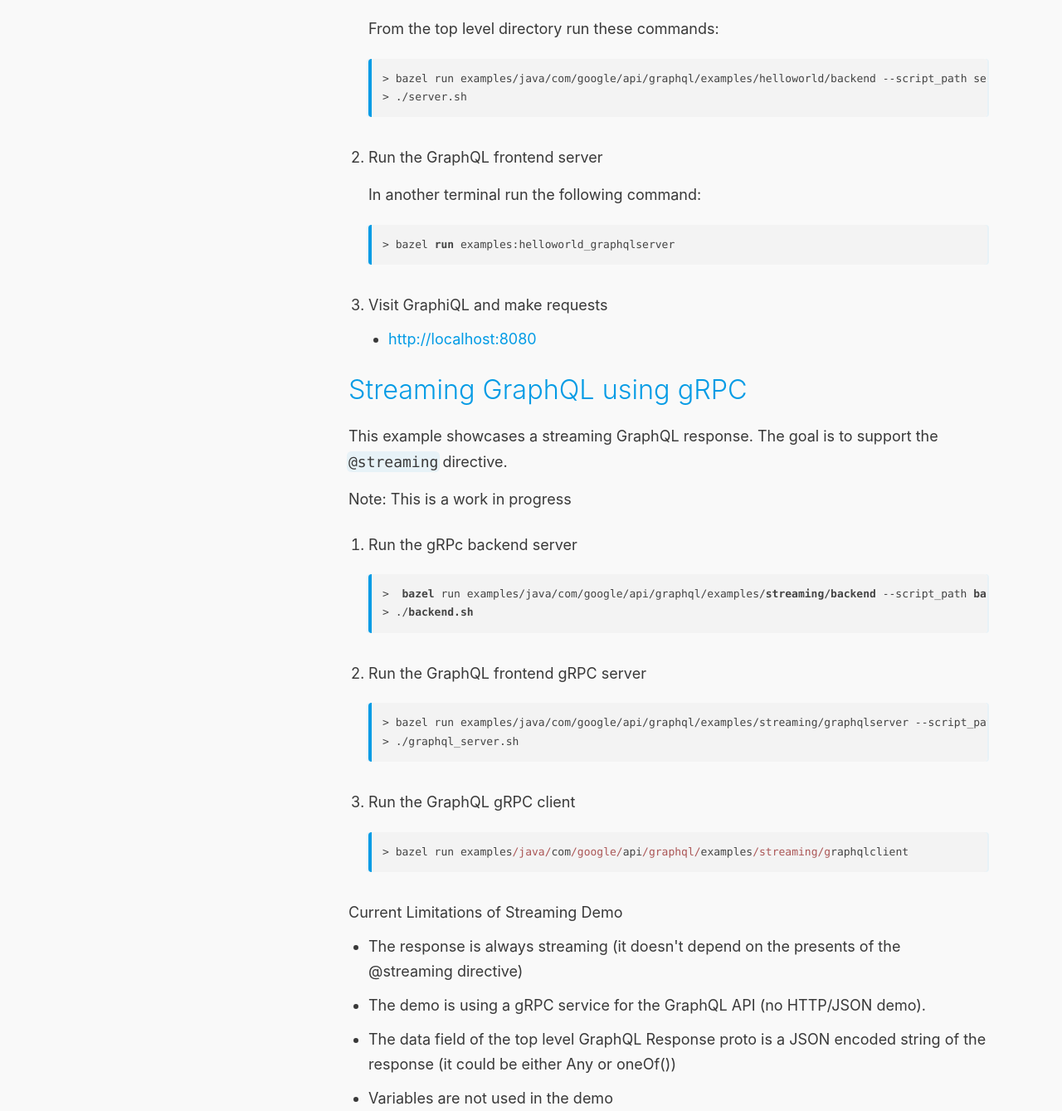
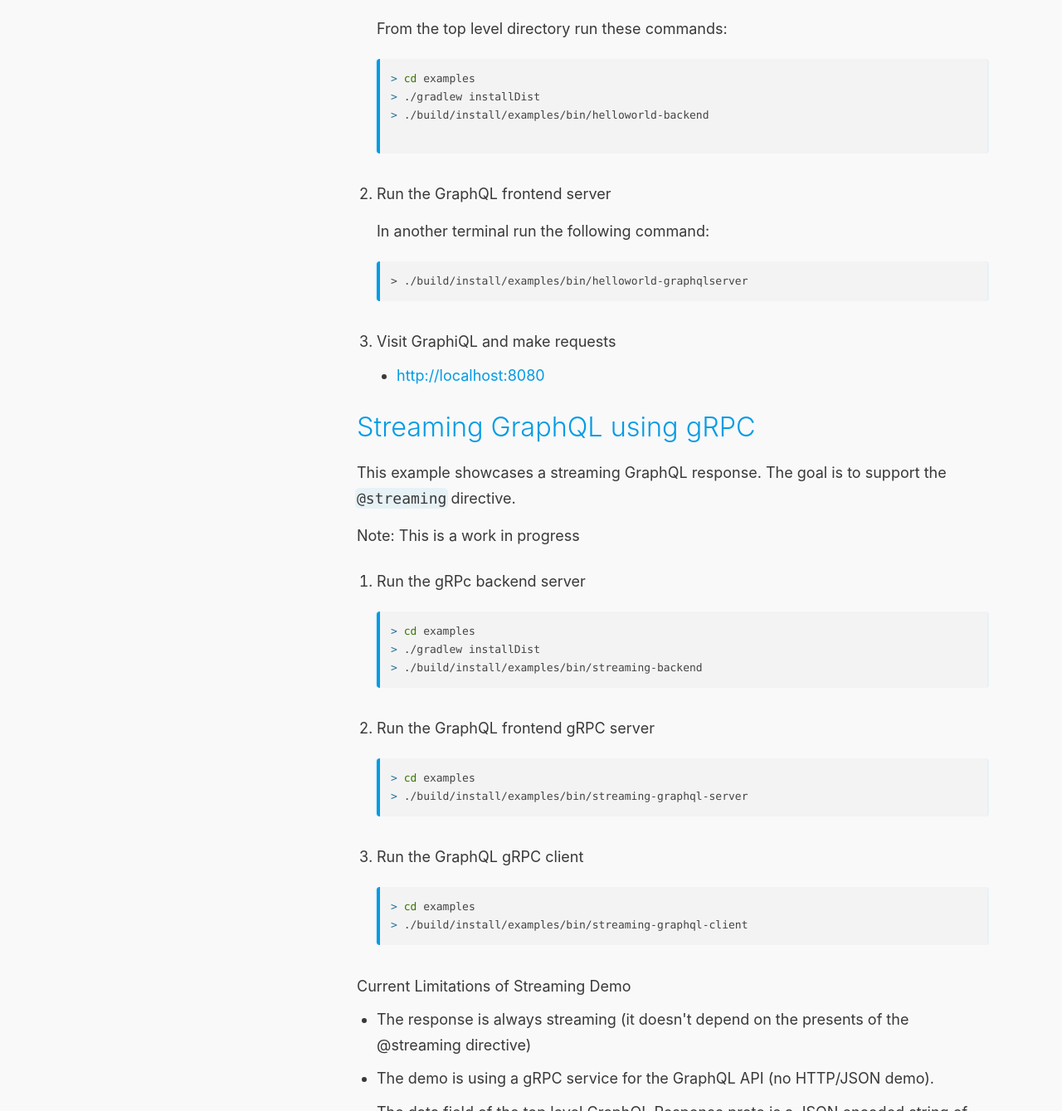
Before and after one commit to google/rejoiner, a plain HTML site: page docs/examples.html in a window 1280 px wide. Shown: the part 428-1767 px from the top of the page at 83% size. Drawn offline with nearby package versions, Linux system fonts and the light colour scheme.

Commit message:
Deploy website
Deploy website version based on c738054075ee2801af9801d7999a4b6f99b84520

```diff
--- a/docs/examples.html
+++ b/docs/examples.html
@@ -12,13 +12,15 @@
 <ol>
 <li><p>Build and run the gRPC backend server</p>
    <p>From the top level directory run these commands:
-<pre><code class="hljs">&gt; bazel run examples<span class="hljs-meta-keyword">/java/</span>com<span class="hljs-meta-keyword">/google/</span>api<span class="hljs-meta-keyword">/graphql/</span>examples<span class="hljs-meta-keyword">/helloworld/</span>backend --script_path server.sh
-&gt; ./server.sh
+<pre><code class="hljs"><span class="hljs-meta">&gt;</span><span class="bash"> <span class="hljs-built_in">cd</span> examples</span>
+<span class="hljs-meta">&gt;</span><span class="bash"> ./gradlew installDist</span>
+<span class="hljs-meta">&gt;</span><span class="bash"> ./build/install/examples/bin/helloworld-backend</span>
+
 </code></pre></li>
 <li><p>Run the GraphQL frontend server</p>
    <p>In another terminal run the following command:
-<pre><code class="hljs">&gt; bazel <span class="hljs-keyword">run</span><span class="bash"> examples:helloworld_graphqlserver
-</span></code></pre></li>
+<pre><code class="hljs">&gt; .<span class="hljs-meta-keyword">/build/</span>install<span class="hljs-meta-keyword">/examples/</span>bin/helloworld-graphqlserver
+</code></pre></li>
 <li><p>Visit GraphiQL and make requests</p>
 <ul>
 <li><a href="http://localhost:8080">http://localhost:8080</a></li>
@@ -29,15 +31,17 @@
 <p>Note: This is a work in progress</p>
 <ol>
 <li><p>Run the gRPc backend server</p>
-<pre><code class="hljs">&gt;  <span class="hljs-keyword">bazel </span>run examples/java/com/google/api/graphql/examples/<span class="hljs-keyword">streaming/backend </span>--script_path <span class="hljs-keyword">backend.sh
-</span>&gt; ./<span class="hljs-keyword">backend.sh
-</span></code></pre></li>
+<pre><code class="hljs"><span class="hljs-meta">&gt;</span><span class="bash"> <span class="hljs-built_in">cd</span> examples</span>
+<span class="hljs-meta">&gt;</span><span class="bash"> ./gradlew installDist</span>
+<span class="hljs-meta">&gt;</span><span class="bash"> ./build/install/examples/bin/streaming-backend</span>
+</code></pre></li>
 <li><p>Run the GraphQL frontend gRPC server</p>
-<pre><code class="hljs">&gt; bazel run examples<span class="hljs-meta-keyword">/java/</span>com<span class="hljs-meta-keyword">/google/</span>api<span class="hljs-meta-keyword">/graphql/</span>examples<span class="hljs-meta-keyword">/streaming/</span>graphqlserver --script_path graphql_server.sh
-&gt; ./graphql_server.sh
+<pre><code class="hljs"><span class="hljs-meta">&gt;</span><span class="bash"> <span class="hljs-built_in">cd</span> examples</span>
+<span class="hljs-meta">&gt;</span><span class="bash"> ./build/install/examples/bin/streaming-graphql-server</span>
 </code></pre></li>
 <li><p>Run the GraphQL gRPC client</p>
-<pre><code class="hljs">&gt; bazel run examples<span class="hljs-regexp">/java/</span>com<span class="hljs-regexp">/google/</span>api<span class="hljs-regexp">/graphql/</span>examples<span class="hljs-regexp">/streaming/g</span>raphqlclient
+<pre><code class="hljs"><span class="hljs-meta">&gt;</span><span class="bash"> <span class="hljs-built_in">cd</span> examples</span>
+<span class="hljs-meta">&gt;</span><span class="bash"> ./build/install/examples/bin/streaming-graphql-client</span>
 </code></pre></li>
 </ol>
 <p>Current Limitations of Streaming Demo</p>
```
